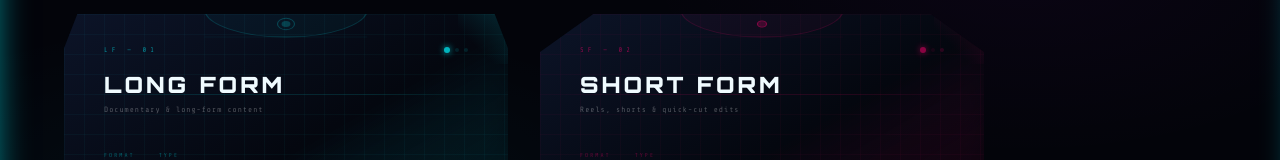
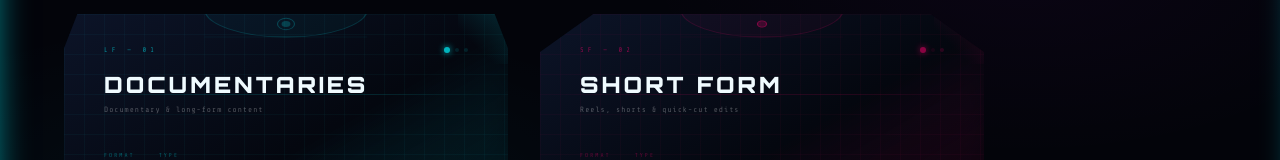
Before and after one commit to Zevenuscodes/myportfolio, a React (Create React App) app: page /work in a window 1280 px wide. Shown: the part 274-434 px from the top of the page. Built offline with nearby package versions, Linux system fonts and the light colour scheme; no server answers.

Commit message:
Rename Long Form to Documentaries
Co-Authored-By: Claude Sonnet 4.6 <noreply@anthropic.com>

```diff
--- a/src/pages/LongformPage.jsx
+++ b/src/pages/LongformPage.jsx
@@ -11,7 +11,7 @@ export default function LongformPage() {
         fontSize: '1.2rem', letterSpacing: '4px', textAlign: 'center',
         padding: '7rem 2rem 4rem',
       }}>
-        LONG FORM — COMING SOON
+        DOCUMENTARIES — COMING SOON
       </section>
       <Footer />
     </>
--- a/src/pages/WorkPage.jsx
+++ b/src/pages/WorkPage.jsx
@@ -7,7 +7,7 @@ const SHIPS = [
   {
     id: 1,
     code: 'LF — 01',
-    name: 'LONG FORM',
+    name: 'DOCUMENTARIES',
     subtitle: 'Documentary & long-form content',
     accent: '#00f5ff',
     path: '/longform',
```
